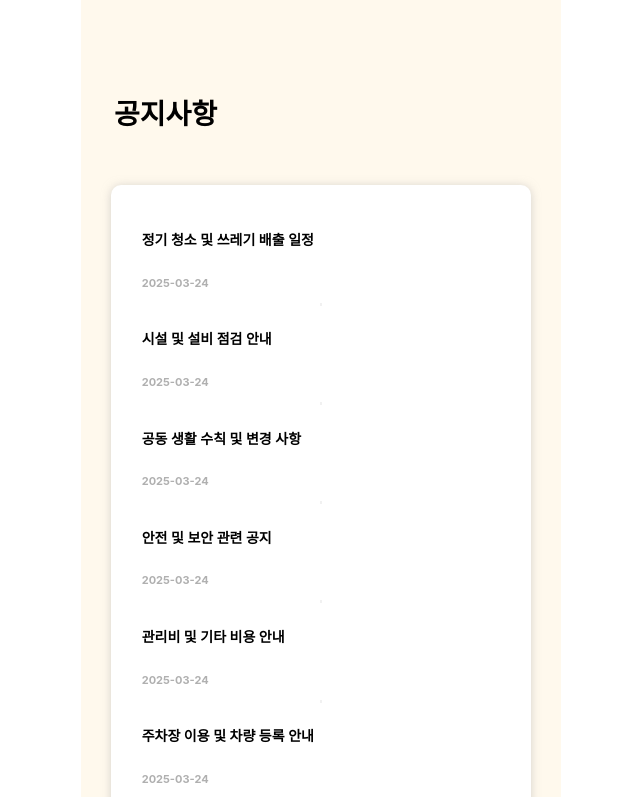
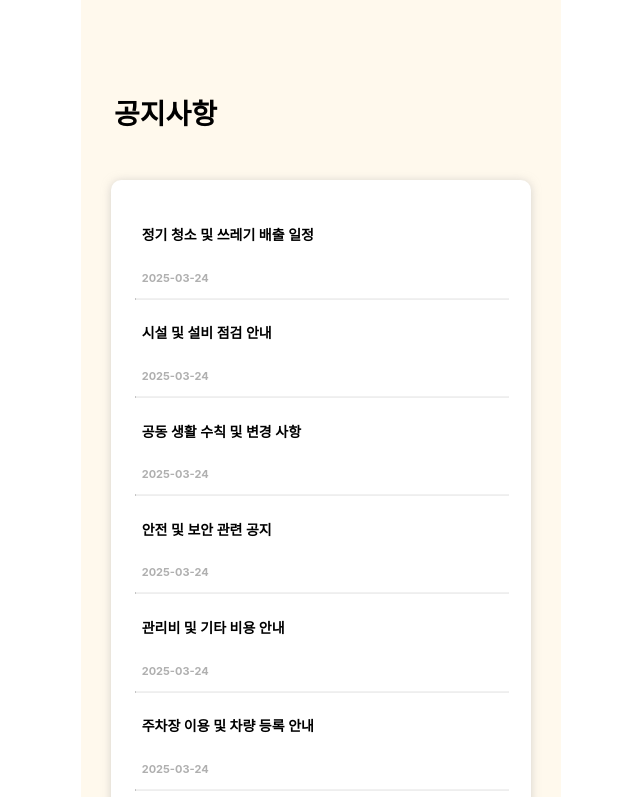
Before and after one commit to HuiSeopKwak/MonthlyZip, a React (Create React App) app in the folder frontend/monthly-zip/: page /tenant/notice-list in a window 1280 px wide. Shown: the top 797 px of the page, without its empty margins (319-959 px from the left). Built offline with nearby package versions, Linux system fonts and the light colour scheme.

Commit message:
style: 임차인 공지사항 구분선 수정

```diff
--- a/frontend/monthly-zip/src/features/tenant/notice/NoticeList.module.css
+++ b/frontend/monthly-zip/src/features/tenant/notice/NoticeList.module.css
@@ -36,7 +36,7 @@
     border-radius: 10px;
     flex-direction: column;
     align-items: stretch;
-    margin-top: 30px;
+    margin-top: 25px;
     margin-bottom: 40px;
     padding: 27px 22px;
     display: flex;
@@ -67,8 +67,8 @@
   }
 
   .divider {
-    border: 1px solid #f1f1f1;
-    flex-shrink: 0;
-    height: 1px;
+    border-top: 1px solid #f1f1f1;
+    width: 100%;
     margin-top: 10px;
+    display: block;
   }
```
